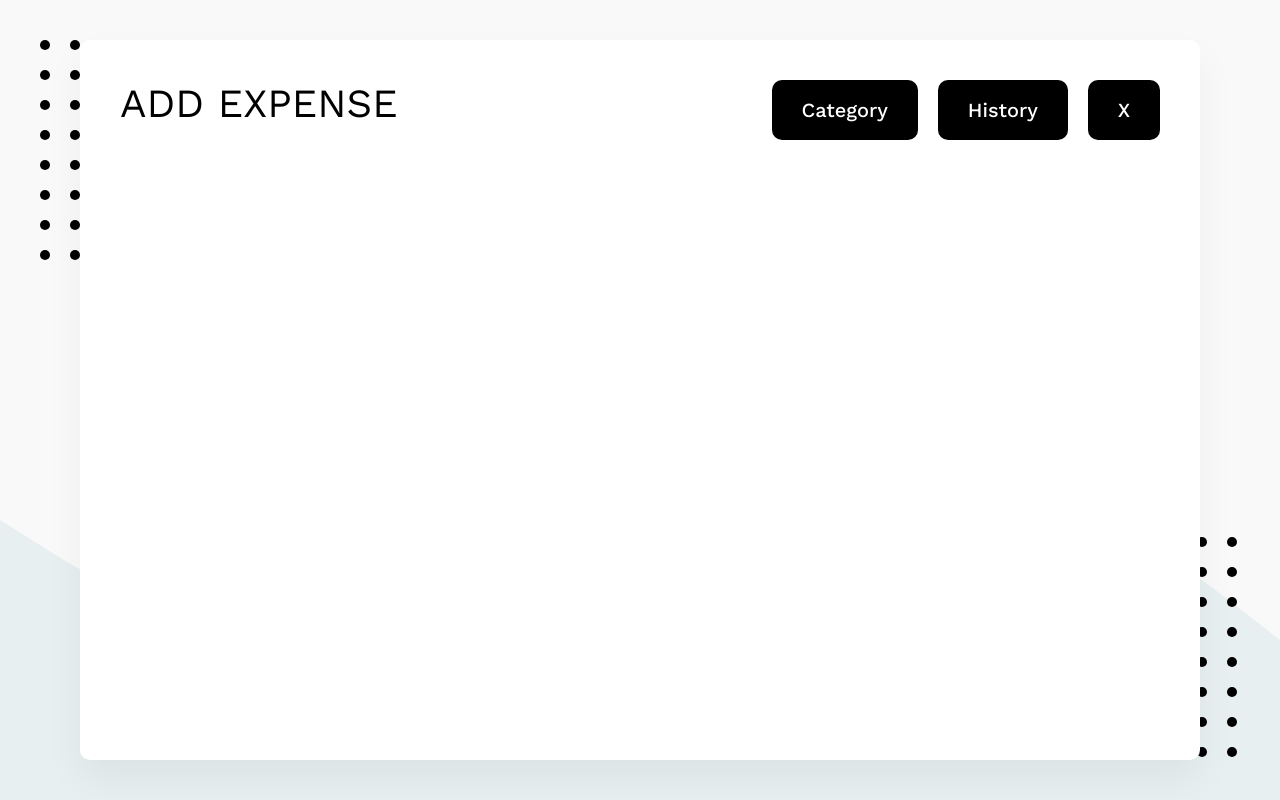
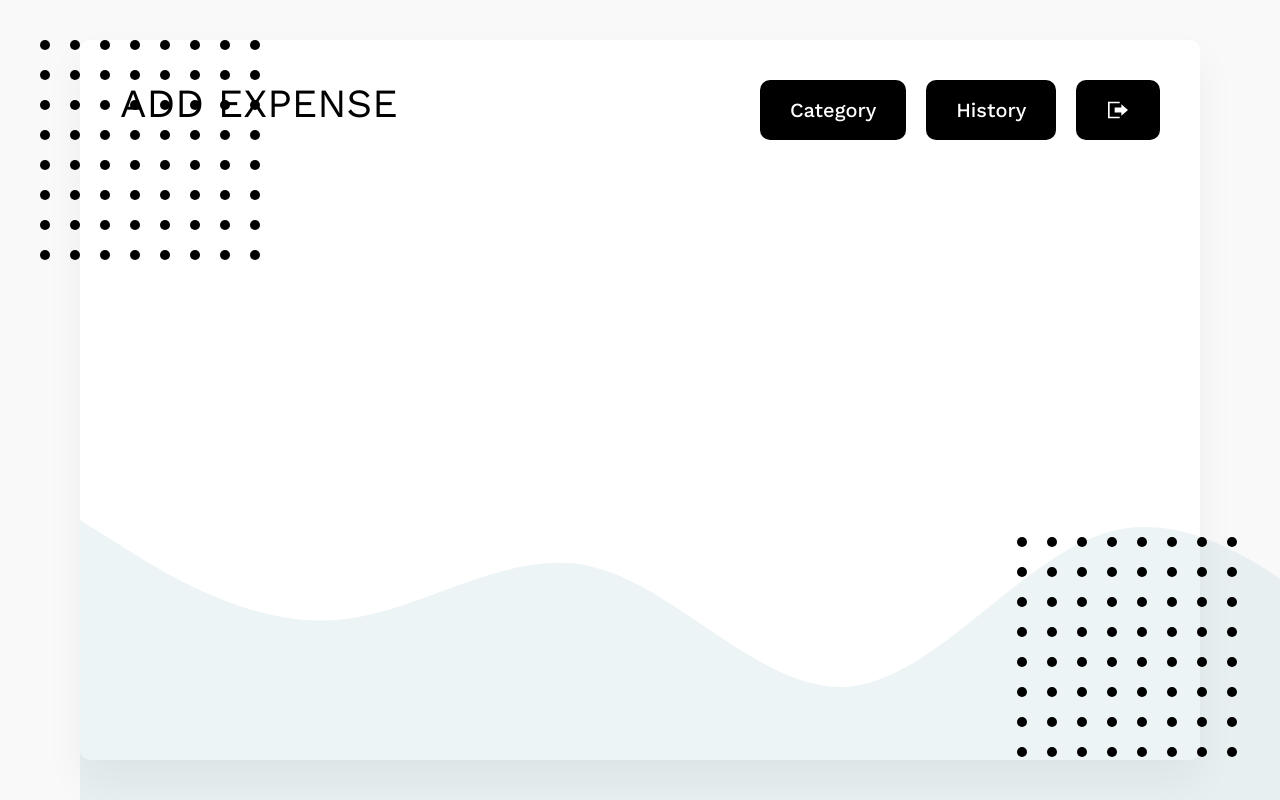
Before and after one commit to raulangelj/Expense-Tracker, a React (Create React App) app: page / in a window 1280 px wide. Built offline with nearby package versions, Linux system fonts and the light colour scheme; no server answers.

Commit message:
Context for user

```diff
--- a/src/App.js
+++ b/src/App.js
@@ -5,6 +5,7 @@ import Btn from './elements/btn'
 import {
   BtnContainer, Header, HeaderContainer, Title,
 } from './elements/header'
+import BtnLogOut from './elements/signOutBtn'
 
 const App = () => {
   const a = 0
@@ -20,7 +21,7 @@ const App = () => {
           <BtnContainer>
             <Btn to="/category">Category</Btn>
             <Btn to="/history">History</Btn>
-            <Btn to="/">X</Btn>
+            <BtnLogOut />
           </BtnContainer>
         </HeaderContainer>
       </Header>
--- a/src/components/expensesList.jsx
+++ b/src/components/expensesList.jsx
@@ -1,9 +1,14 @@
 import React from 'react'
 import { Helmet } from 'react-helmet'
+import { useAuth } from '../context/authContext'
 import BtnReturn from '../elements/BtnReturn'
 import { Header, Title } from '../elements/header'
 
-const ExpensesList = () => (
+const ExpensesList = () => {
+  console.log('se renderizo expenses list')
+  const { user } = useAuth()
+  console.log(user)
+  return (
     <>
       <Helmet>
         <title>Expenses History</title>
@@ -14,5 +19,6 @@ const ExpensesList = () => (
       </Header>
     </>
   )
+}
 
 export default ExpensesList
--- a/src/components/logIn.jsx
+++ b/src/components/logIn.jsx
@@ -1,4 +1,3 @@
-/* eslint-disable no-unused-vars */
 import React, { useEffect, useState } from 'react'
 import { useNavigate } from 'react-router-dom'
 import styled from 'styled-components'
@@ -52,7 +51,6 @@ const LogIn = () => {
 
   const login = (e) => {
     e.preventDefault()
-    console.log(user)
 
     // VALIDATE DATA
     const exprEmail = /[a-zA-Z0-9_.+-]+@[a-zA-Z0-9-]+\.[a-zA-Z0-9-.]+/
--- /dev/null
+++ b/src/context/authContext.jsx
@@ -0,0 +1,37 @@
+import React, { useState, useMemo, useContext } from 'react'
+import PropTypes from 'prop-types'
+import { auth } from '../firebase/firebaseConfig'
+
+// CREATE THE CONTEXT
+const AuthContext = React.createContext()
+
+// CUSTOM HOOK TO ACCES CONTEXT
+const useAuth = () => useContext(AuthContext)
+
+const AuthProvider = ({ children }) => {
+  const [user, setUser] = useState()
+  const [loading, setLoading] = useState(true)
+
+  const login = useMemo(() => {
+    auth.onAuthStateChanged((res) => {
+      setUser(res)
+      setLoading(false)
+    })
+    return {
+      user,
+      setUser,
+    }
+  }, [auth, user])
+
+  AuthProvider.propTypes = {
+    children: PropTypes.node.isRequired,
+  }
+
+  return (
+    <AuthContext.Provider value={login}>
+      {!loading && children}
+    </AuthContext.Provider>
+  )
+}
+
+export { AuthProvider, AuthContext, useAuth }
--- a/src/elements/alert.jsx
+++ b/src/elements/alert.jsx
@@ -1,5 +1,4 @@
-/* eslint-disable no-unused-vars */
-import React, { useEffect } from 'react'
+import React from 'react'
 import styled, { keyframes } from 'styled-components'
 import PropTypes from 'prop-types'
 import theme from '../theme'
--- a/src/elements/btn.jsx
+++ b/src/elements/btn.jsx
@@ -21,7 +21,7 @@ const Btn = styled(Link)`
     outline: none;
 
     svg {
-        height: ${(props) => (props.iconoGrande ? '100%' : '0.75rem;')};  /* 12px */
+        height: ${(props) => (props.largeIcon ? '100%' : '0.75rem;')};  /* 12px */
         fill: white;
     }
 `
--- /dev/null
+++ b/src/elements/signOutBtn.jsx
@@ -0,0 +1,25 @@
+/* eslint-disable no-console */
+import React from 'react'
+import { useNavigate } from 'react-router-dom'
+import { ReactComponent as LogOutIcon } from '../assets/log-out.svg'
+import { auth } from '../firebase/firebaseConfig'
+import Btn from './btn'
+
+const BtnLogOut = () => {
+  const navigate = useNavigate()
+  const logout = () => {
+    auth.signOut()
+      .then(() => {
+        navigate('/sign-in')
+      })
+      .catch((error) => console.log('ERROR LOG OUT', error))
+  }
+
+  return (
+    <Btn largeIcon as="button" onClick={logout}>
+      <LogOutIcon />
+    </Btn>
+  )
+}
+
+export default BtnLogOut
--- a/src/index.js
+++ b/src/index.js
@@ -10,10 +10,11 @@ import ExpensesByCategory from './components/expensesByCategory'
 import ExpensesList from './components/expensesList'
 import EditExpense from './components/editExpense'
 import Background from './elements/background'
+import { AuthProvider } from './context/authContext'
 
 const Index = () => (
-  <>
-    <Container>
+  <Container>
+    <AuthProvider>
       <Router>
         <Routes>
           <Route exact path="/sign-in" element={<SignIn />} />
@@ -24,9 +25,9 @@ const Index = () => (
           <Route path="/" element={<App />} />
         </Routes>
       </Router>
-    </Container>
+    </AuthProvider>
     <Background />
-  </>
+  </Container>
 )
 
 ReactDOM.render(
```
Lines whose indentation alone changed are shown as unchanged.
